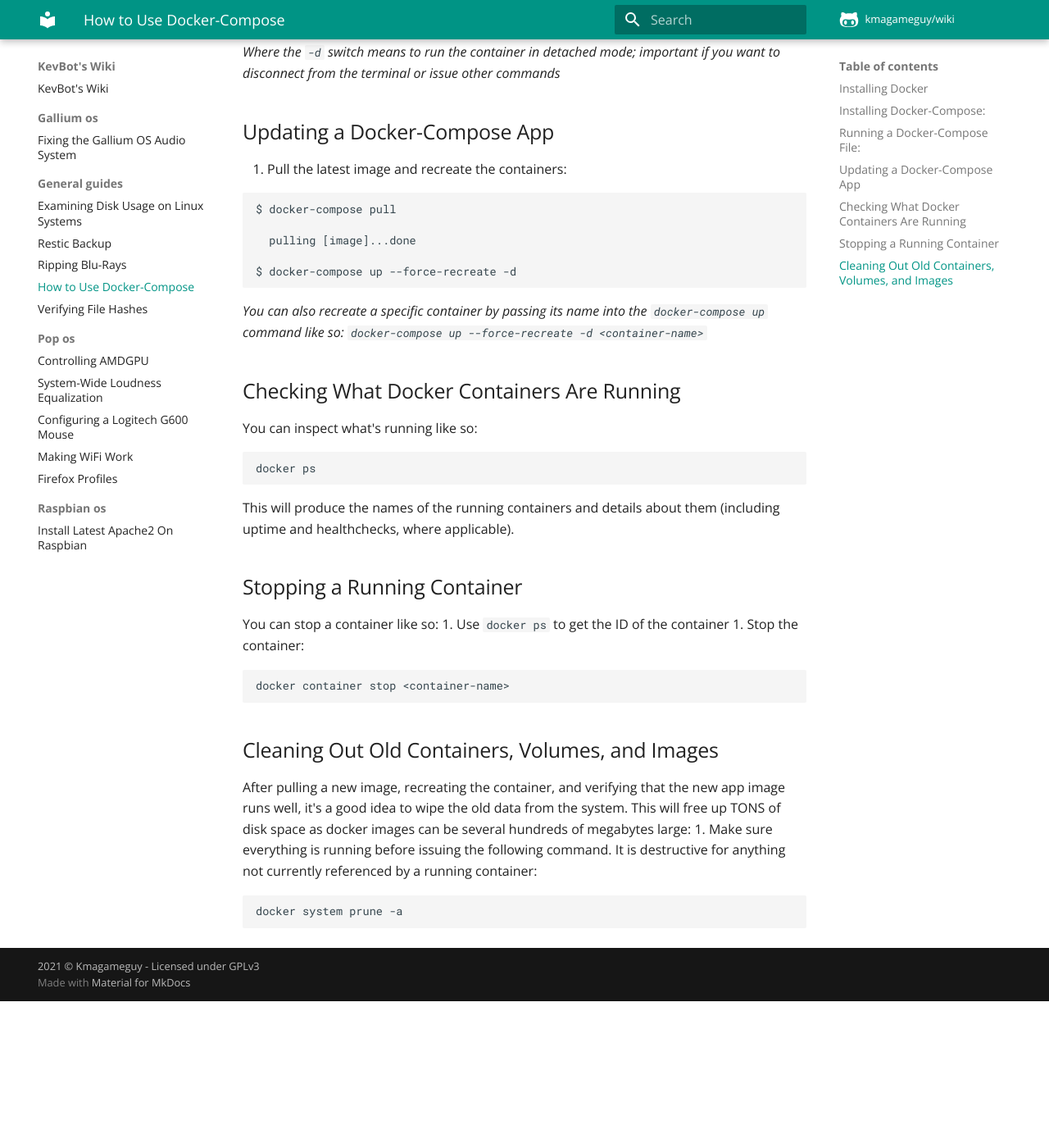
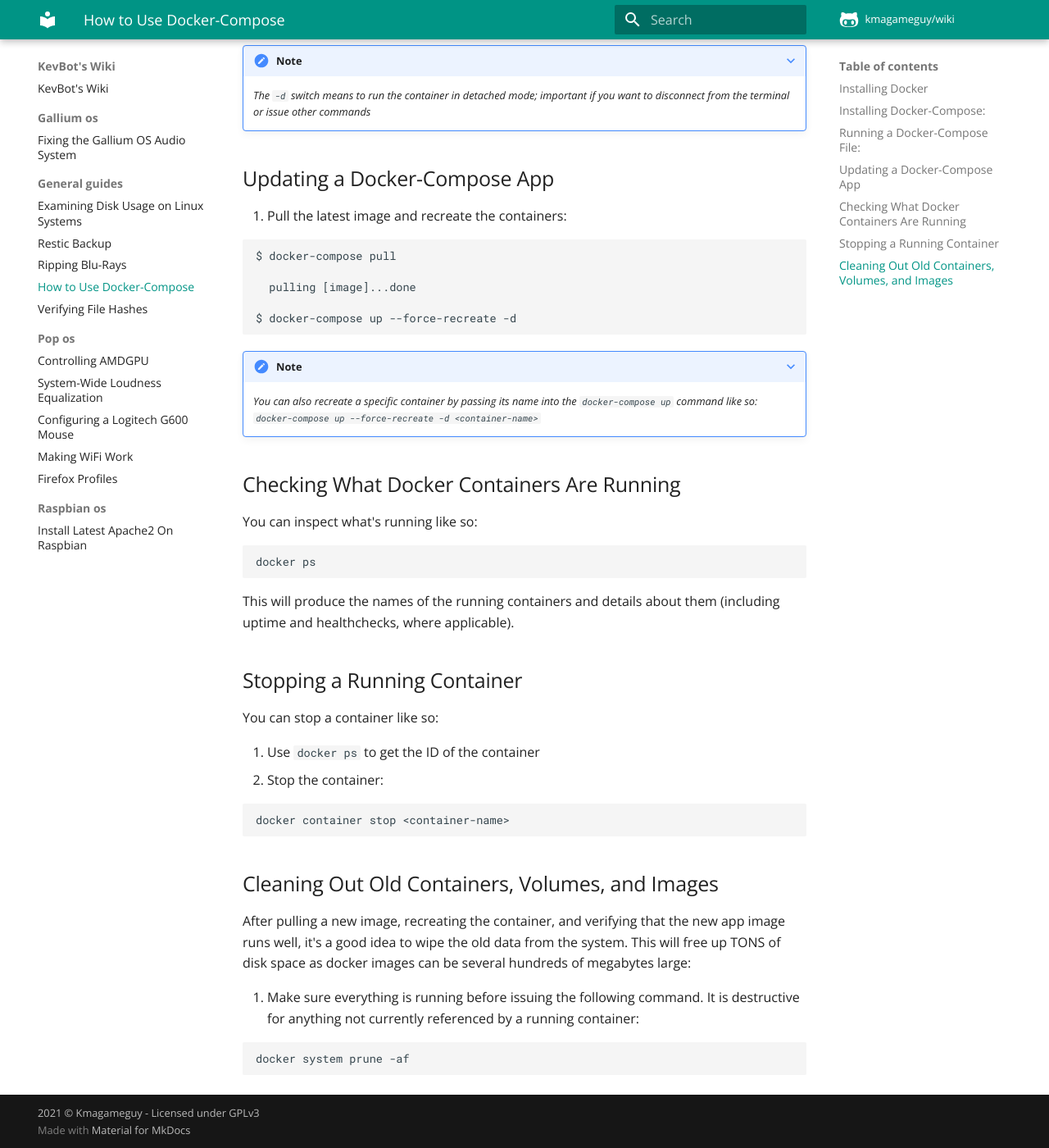
Before and after one commit to Kmagameguy/wiki, an MkDocs documentation site: the page built from docs/general_guides/using_docker_compose.md, in a window 1280 px wide and 1400 px high, scrolled down 821 px. Shown: the whole window at 82% size. Built offline with MkDocs 1.6.1 and Material for MkDocs 9.7.7, drawn with Linux system fonts in a browser that asks for light colours; comment, search, counter and statistics services are not loaded; before the commit the page ends 2042 px from its top, so only the background shows below that.

Commit message:
Fix Lots of Broken Formatting in Docker-Compose Guide

````diff
--- a/docs/general_guides/using_docker_compose.md
+++ b/docs/general_guides/using_docker_compose.md
@@ -28,7 +28,8 @@
 $ docker-compose up -d
 ```
 
-_Where the `-d` switch means to run the container in detached mode; important if you want to disconnect from the terminal or issue other commands_
+???+ note docker-compose -d switch
+     _The `-d` switch means to run the container in detached mode; important if you want to disconnect from the terminal or issue other commands_
 
 ## Updating a Docker-Compose App
 
@@ -42,8 +43,9 @@
 $ docker-compose up --force-recreate -d
 ```
 
-_You can also recreate a specific container by passing its name into the `docker-compose up` command like so:
-`docker-compose up --force-recreate -d <container-name>`_
+???+ note Recreating specific containers
+     _You can also recreate a specific container by passing its name into the `docker-compose up` command like so:_
+     _`docker-compose up --force-recreate -d <container-name>`_
 
 ## Checking What Docker Containers Are Running
 
@@ -57,6 +59,7 @@
 
 ## Stopping a Running Container
 You can stop a container like so:
+
 1. Use `docker ps` to get the ID of the container
 1. Stop the container:
 
@@ -67,8 +70,9 @@
 ## Cleaning Out Old Containers, Volumes, and Images
 
 After pulling a new image, recreating the container, and verifying that the new app image runs well, it's a good idea to wipe the old data from the system.  This will free up TONS of disk space as docker images can be several hundreds of megabytes large:
+
 1. Make sure everything is running before issuing the following command. It is destructive for anything not currently referenced by a running container:
 
 ```
-docker system prune -a
+docker system prune -af
 ```
````
